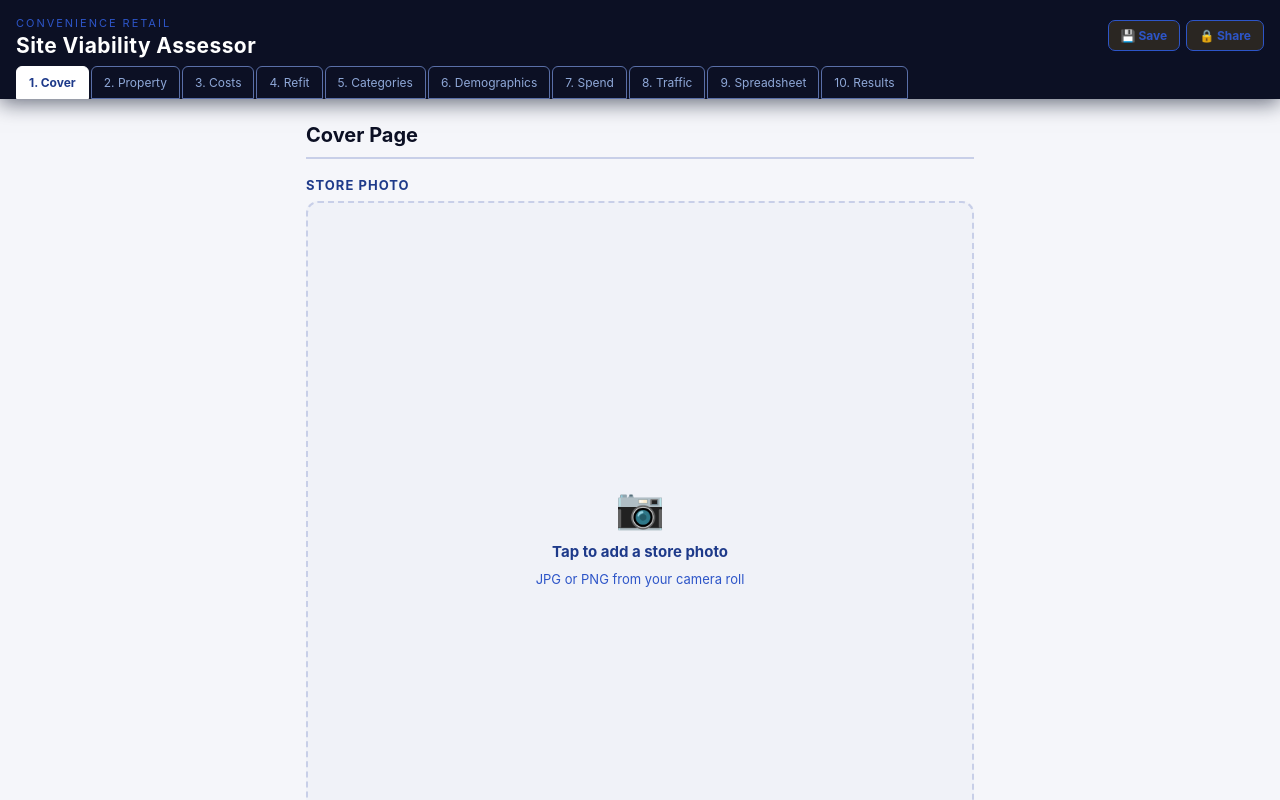
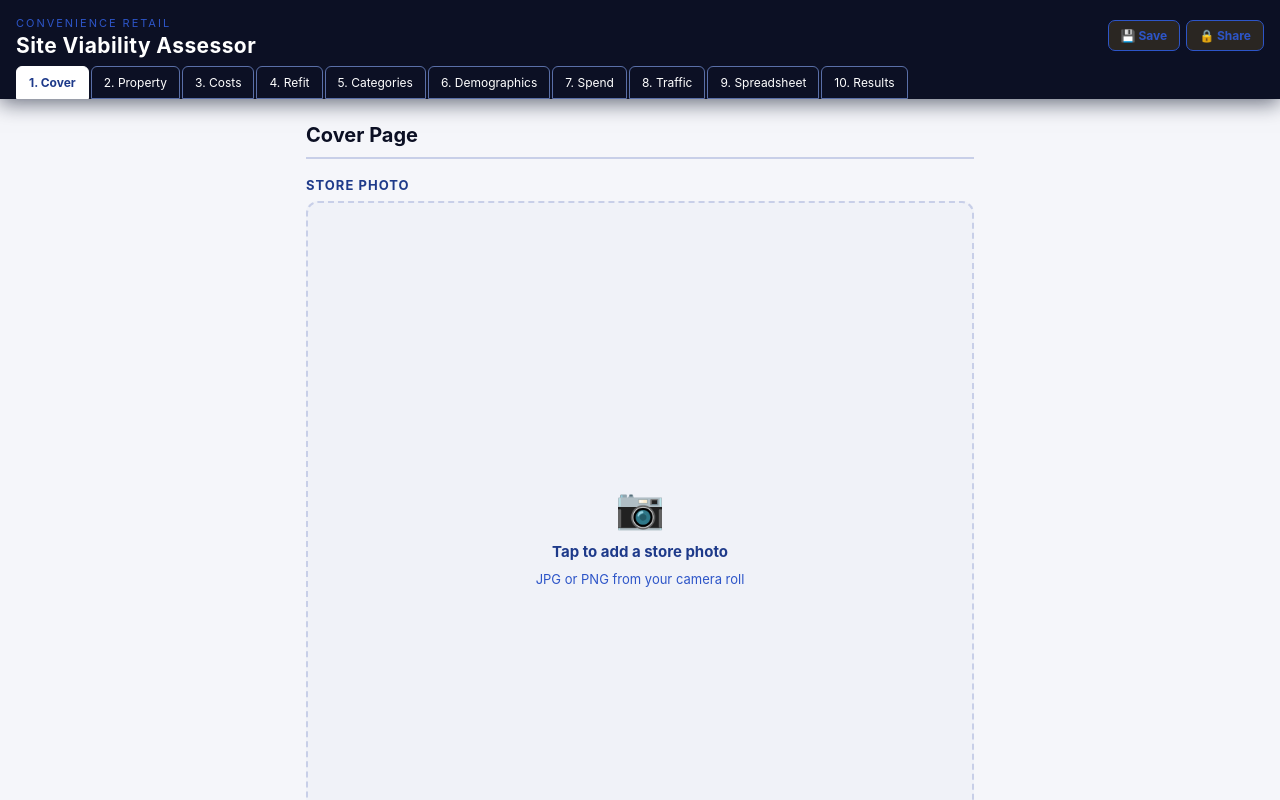
Before and after one commit to rshorney455-commits/Genesis-Retrail, a React (Vite) app: page / in a window 1280 px wide. Shown: the top 800 px of the page. Built offline with nearby package versions, Linux system fonts and the light colour scheme.

Commit message:
Fix tab text colour to white

```diff
--- a/src/App.jsx
+++ b/src/App.jsx
@@ -1489,7 +1489,7 @@ Write a concise, professional 4-paragraph executive summary for this site assess
         </div>
         <div style={{display:"flex",gap:2,overflowX:"auto",WebkitOverflowScrolling:"touch"}}>
           {STEPS.map((s,i)=>(
-            <button key={i} onClick={()=>setStep(i)} style={{flexShrink:0,padding:"8px 12px",background:step===i?"#fff":step>i?"#2d55c8":"transparent",border:"1.5px solid "+(step===i?"#fff":step>i?"#2d55c8":"#5a6fa8"),color:step===i?G.mid:step>i?"#0c1024":"#8fa8d8",fontSize:12,borderRadius:"6px 6px 0 0",whiteSpace:"nowrap",cursor:"pointer",fontFamily:"inherit",fontWeight:step===i?700:400}}>
+            <button key={i} onClick={()=>setStep(i)} style={{flexShrink:0,padding:"8px 12px",background:step===i?"#fff":step>i?"#2d55c8":"transparent",border:"1.5px solid "+(step===i?"#fff":step>i?"#2d55c8":"#5a6fa8"),color:step===i?G.mid:"#fff",fontSize:12,borderRadius:"6px 6px 0 0",whiteSpace:"nowrap",cursor:"pointer",fontFamily:"inherit",fontWeight:step===i?700:400}}>
               {i+1}. {s}
             </button>
           ))}
```
